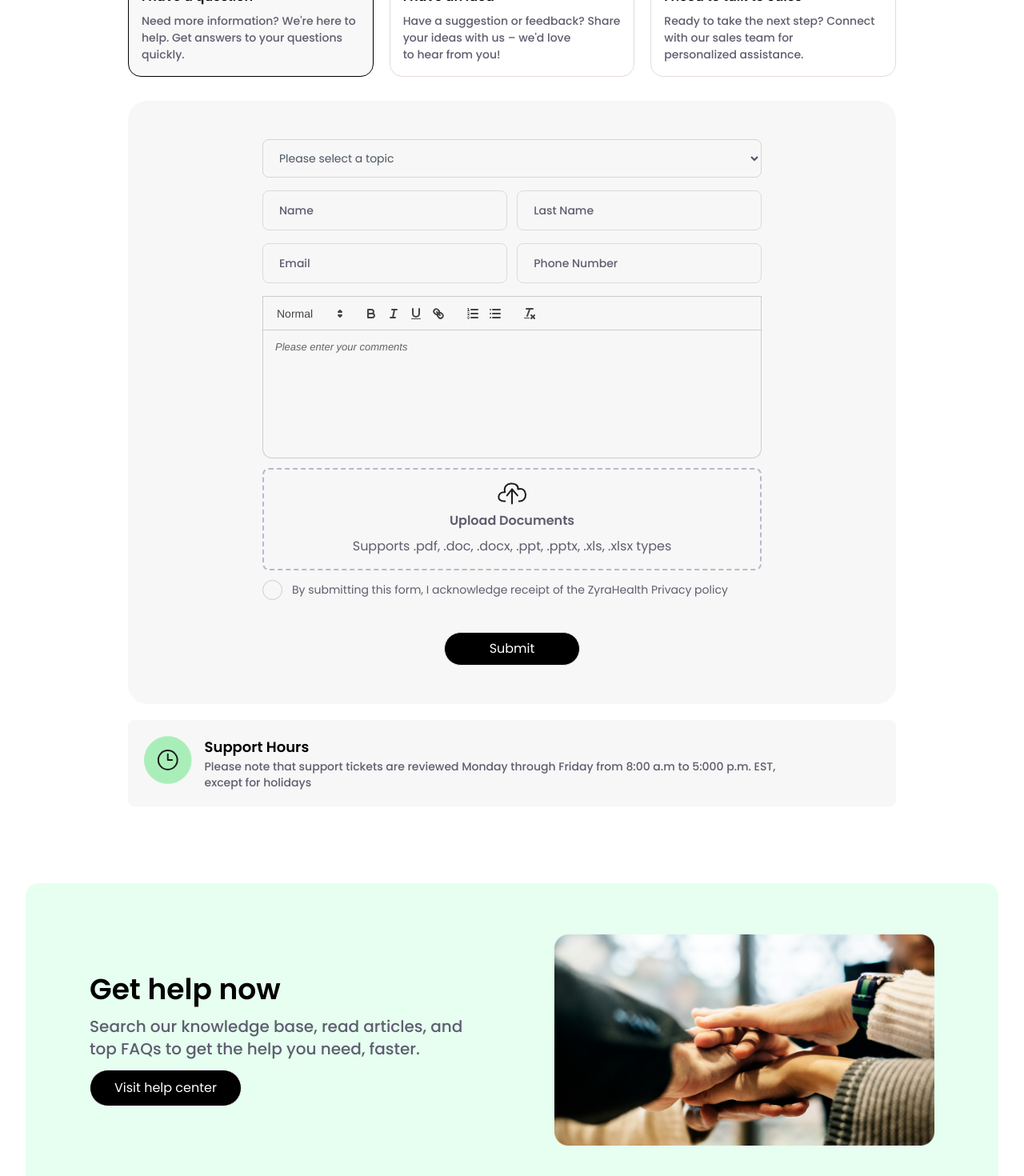
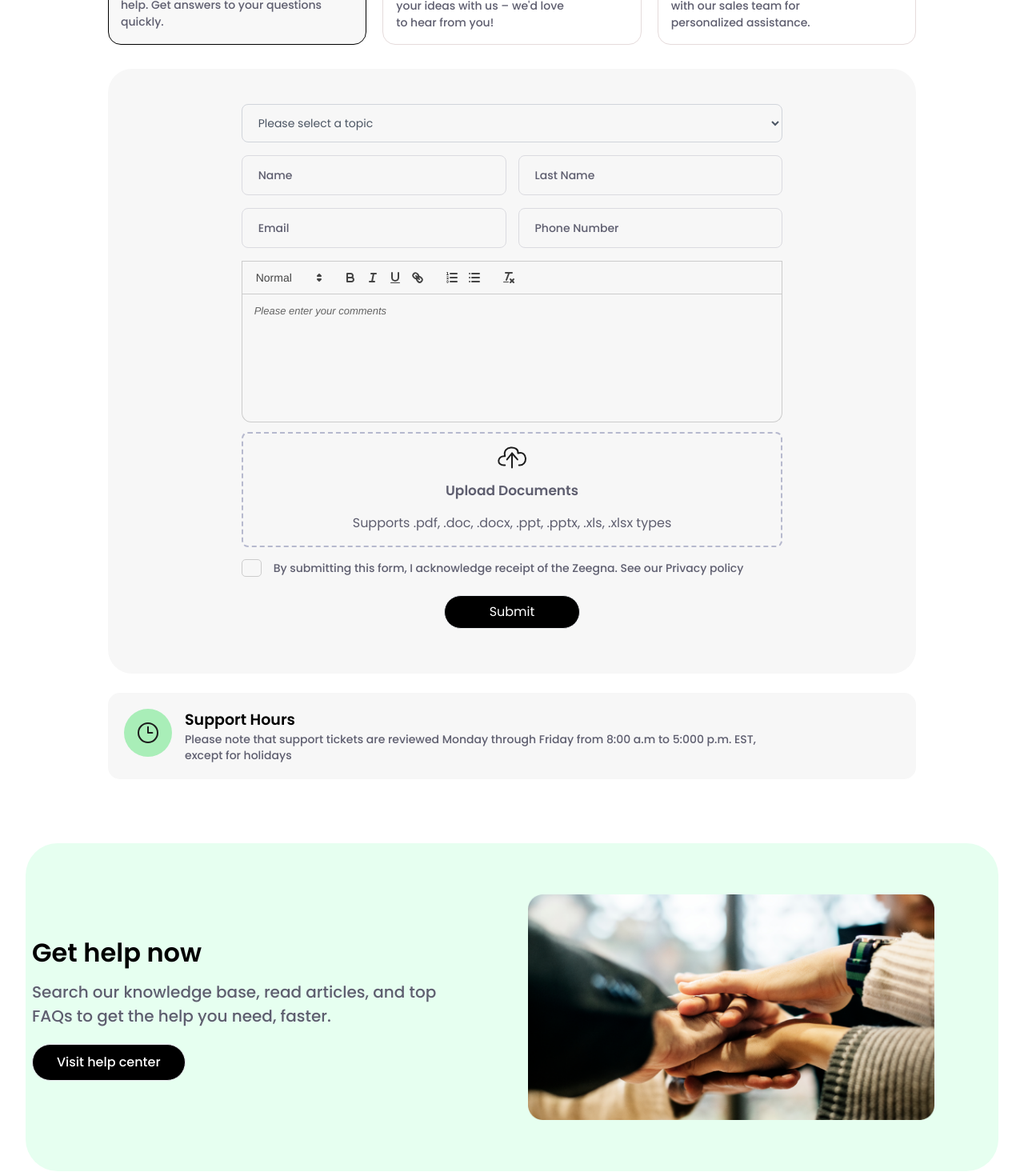
Before and after one commit to qasimfida/zeegna-updated, a React (Vite) app: page /get-in-touch in a window 1280 px wide. Shown: the part 500-1970 px from the top of the page at 80% size. Built offline with nearby package versions, Linux system fonts and the light colour scheme.

Commit message:
worked on guiding principles

```diff
--- a/src/components/form/Form.jsx
+++ b/src/components/form/Form.jsx
@@ -7,8 +7,8 @@ import "react-quill/dist/quill.snow.css";
 const Form = () => {
   const [value, setValue] = useState("");
   return (
-    <form className="bg-[#F7F7F7] mt-[30px] flex justify-center rounded-3xl w-full poppin">
-      <div className="w-[65%] py-12 flex flex-col justify-center">
+    <form className="bg-[#F7F7F7] mt-[30px] flex justify-center rounded-[30px] max-sm:rounded-[15px] w-full poppin">
+      <div className="md:w-[67%] max-sm:mx-[15px] pt-[44px] flex flex-col justify-center">
         <select
           className="bg-transparent border border-gray-300 rounded-lg px-4 py-3	w-full text-gray-600 text-sm"
           defaultValue=""
@@ -18,11 +18,11 @@ const Form = () => {
           <option value="family">Two</option>
           <option value="friend">Three</option>
         </select>
-        <div className="flex flex-col justify-between md:flex-row pt-4 gap-3">
+        <div className="flex flex-col justify-between md:flex-row pt-4 gap-[15px]">
           <FormInput placeholder="Name" />
           <FormInput placeholder="Last Name" />
         </div>
-        <div className="flex flex-col justify-between md:flex-row pt-4 gap-3">
+        <div className="flex flex-col justify-between md:flex-row pt-4 gap-[15px]">
           <FormInput placeholder="Email" />
           <FormInput placeholder="Phone Number" />
         </div>
@@ -31,28 +31,43 @@ const Form = () => {
           value={value}
           onChange={setValue}
           placeholder="Please enter your comments"
-          className="bg-transparent mt-4 rounded-full border-none"
+          className="bg-transparent mt-4  rounded-t-[15px]	 text-[14px] font-medium"
         />
-        <div className="flex items-center flex-col mt-3 border-dashed rounded-lg border-[2px] border-[#B6B9CE] py-4 gap-2">
+        <div
+          className="flex items-center flex-col mt-3 max-sm:px-[10px] border-dashed rounded-lg border-[2px] border-[#B6B9CE] py-4 gap-[15px] cursor-pointer"
+          onClick={() => document.getElementById("fileUpload").click()}
+        >
           <div>
             <Uploadicon />
           </div>
-          <h3 className=" text-base font-semibold text-[#5E5E6F]">
+          <h3 className="text-[17px] font-semibold text-[#5E5E6F]">
             Upload Documents
           </h3>
-          <p className="text-[#5E5E6F] text-base ">
-            Supports .pdf, .doc, .docx, .ppt, .pptx, .xls, .xlsx types
+          <p className="text-[#5E5E6F] text-base">
+            Supports .pdf, .doc, .docx, .ppt, .pptx, .xls, .xlsx types
+          </p>
+
+          <input
+            id="fileUpload"
+            type="file"
+            className="hidden"
+            accept=".pdf,.doc,.docx,.ppt,.pptx,.xls,.xlsx"
+            onChange={(e) => console.log(e.target.files)}
+          />
+        </div>
+
+        <div className=" flex gap-[15px] mt-[15px] md:items-center">
+          <input
+            type="checkbox"
+            className="!rounded-[5px] w-[22px] !h-[22px]  "
+          />
+          <p className="text-[#5E5E6F] text-sm font-medium">
+            By submitting this form, I acknowledge receipt of the Zeegna. See
+            our Privacy policy
           </p>
         </div>
-        <div className=" flex gap-3 mt-3 items-center">
-          <input type="checkbox" />
-          <p className="text-[#5E5E6F] text-sm">
-            By submitting this form, I acknowledge receipt of the
-            ZyraHealth Privacy policy
-          </p>
-        </div>
-        <div className="flex justify-center mt-10">
-          <button className="py-2 px-14 bg-black hover:bg-transparent hover:text-black hover:border-black border-[1px] text-white rounded-full">
+        <div className="flex justify-center mt-[23px] pb-[56px]">
+          <button className="py-2 px-14 bg-black hover:bg-transparent hover:text-black hover:border-black border-[1px] text-white rounded-full max-sm:w-full">
             Submit
           </button>
         </div>
--- a/src/components/form/Salesform.jsx
+++ b/src/components/form/Salesform.jsx
@@ -4,60 +4,82 @@ import ReactQuill from "react-quill";
 import Uploadicon from "../../assets/icons/contacticons/Uploadicon";
 import "react-quill/dist/quill.snow.css";
 
-const Salesform = () => {
+const Form = () => {
   const [value, setValue] = useState("");
-
   return (
-    <form className="bg-[#F7F7F7] mt-[30px] flex justify-center rounded w-full poppin">
-      <div className="w-[80%] py-12 flex flex-col justify-center">
+    <form className="bg-[#F7F7F7] mt-[30px] flex justify-center rounded-[30px] max-sm:rounded-[15px] w-full poppin">
+      <div className="md:w-[67%] max-sm:mx-[15px] pt-[44px] flex flex-col justify-center">
         <select
-          className="border border-gray-300 rounded-lg bg-transparent px-4 py-3	w-full text-gray-600 text-sm"
-          defaultValue="pleade"
+          className="bg-transparent border border-gray-300 rounded-lg px-4 py-3	w-full text-gray-600 text-sm"
+          defaultValue=""
         >
           <option value="please select a topic">Please select a topic</option>
           <option value="self">one</option>
           <option value="family">Two</option>
           <option value="friend">Three</option>
         </select>
-        <div className="flex flex-col justify-between md:flex-row pt-4 gap-3">
+        <div className="flex flex-col justify-between md:flex-row pt-4 gap-[15px]">
           <FormInput placeholder="Name" />
           <FormInput placeholder="Last Name" />
         </div>
-        <div className="flex flex-col justify-between md:flex-row pt-4 gap-3">
+        <div className="flex flex-col justify-between md:flex-row pt-4 gap-[15px]">
           <FormInput placeholder="Email" />
           <FormInput placeholder="Phone Number" />
         </div>
         <div className="flex flex-col justify-between md:flex-row pt-4 gap-3">
           <FormInput placeholder="Company Name" />
-          <FormInput placeholder="Company Category" />
+          <select
+            className="bg-transparent border border-gray-300 rounded-lg px-4 py-3 md:w-[352px]	 text-gray-600 text-sm"
+            defaultValue=""
+          >
+            <option value="please select a topic">Company category</option>
+            <option value="self">one</option>
+            <option value="family">Two</option>
+            <option value="friend">Three</option>
+          </select>
         </div>
+        ;
         <ReactQuill
           theme="snow"
           value={value}
           onChange={setValue}
           placeholder="Please enter your comments"
-          className="bg-transparent mt-4 rounded-lg border-none"
+          className="bg-transparent mt-4  rounded-t-[15px]	 text-[14px] font-medium"
         />
-        <div className="flex items-center flex-col mt-3 border-dashed rounded-lg border-[2px] border-[#B6B9CE] py-4 gap-2">
+        <div
+          className="flex items-center flex-col mt-3 max-sm:px-[10px] border-dashed rounded-lg border-[2px] border-[#B6B9CE] py-4 gap-[15px] cursor-pointer"
+          onClick={() => document.getElementById("fileUpload").click()}
+        >
           <div>
             <Uploadicon />
           </div>
-          <h3 className="text-base font-semibold text-[#5E5E6F]">
+          <h3 className="text-[17px] font-semibold text-[#5E5E6F]">
             Upload Documents
           </h3>
           <p className="text-[#5E5E6F] text-base">
-            Supports .pdf, .doc, .docx, .ppt, .pptx, .xls, .xlsx types
+            Supports .pdf, .doc, .docx, .ppt, .pptx, .xls, .xlsx types
+          </p>
+
+          <input
+            id="fileUpload"
+            type="file"
+            className="hidden"
+            accept=".pdf,.doc,.docx,.ppt,.pptx,.xls,.xlsx"
+            onChange={(e) => console.log(e.target.files)}
+          />
+        </div>
+        <div className=" flex gap-[15px] mt-[15px] md:items-center">
+          <input
+            type="checkbox"
+            className="!rounded-[5px] w-[22px] !h-[22px]  "
+          />
+          <p className="text-[#5E5E6F] text-sm font-medium">
+            By submitting this form, I acknowledge receipt of the Zeegna. See
+            our Privacy policy
           </p>
         </div>
-        <div className=" flex gap-3 mt-3 items-center">
-          <input type="checkbox" />
-          <p className="text-[#5E5E6F] text-sm">
-            By submitting this form, I acknowledge receipt of the
-            ZyraHealth Privacy policy
-          </p>
-        </div>
-        <div className="flex justify-center mt-10">
-          <button className="py-2 px-14 bg-black hover:bg-transparent hover:text-black hover:border-black border-[1px] text-white rounded-full">
+        <div className="flex justify-center mt-[23px] pb-[56px]">
+          <button className="py-2 px-14 bg-black hover:bg-transparent hover:text-black hover:border-black border-[1px] text-white rounded-full max-sm:w-full">
             Submit
           </button>
         </div>
@@ -66,4 +88,4 @@ const Salesform = () => {
   );
 };
 
-export default Salesform;
+export default Form;
--- a/src/components/getintouch/Contact.jsx
+++ b/src/components/getintouch/Contact.jsx
@@ -1,7 +1,7 @@
 import React from "react";
 import PhoneIcon from "../../assets/icons/contacticons/PhoneIcon";
 import Dollericon from "../../assets/icons/contacticons/Dollericon";
-import Personicon from "../../assets/icons/contacticons/Personicon"
+import Personicon from "../../assets/icons/contacticons/Personicon";
 import "../../assets/css/input.css";
 import { useState } from "react";
 import Clockicon from "../../assets/icons/contacticons/Clockicon";
@@ -16,11 +16,11 @@ const Contact = () => {
   };
 
   return (
-    <section className="mt-[40px] sm:mx-40 flex flex-col items-center poppin">
-      <div className="grid md:grid-cols-3 gap-5">
+    <section className="mt-[40px] sm:mx-[135px] max-sm:mx-[16px] flex flex-col items-center poppin">
+      <div className="grid md:grid-cols-3 gap-[20px]">
         {/* Tab one */}
         <div
-          className={`border border-[#e5dbdb] rounded-2xl px-4 py-4 cursor-pointer hover:bg-[#F8F8F8] ${
+          className={`border border-[#e5dbdb] rounded-2xl p-[15px] cursor-pointer hover:bg-[#F8F8F8] ${
             activeTab === 1 ? "bg-[#F8F8F8] border-black" : ""
           }`}
           onClick={() => handleTabClick(1)}
@@ -81,13 +81,13 @@ const Contact = () => {
       {activeTab === 1 && <Form />}
       {activeTab === 2 && <Form />}
       {activeTab === 3 && <Salesform />}
-      <div className=" w-full flex gap-4 bg-[#f7f7f7] p-5 mb-[80px] rounded-lg mt-5">
+      <div className=" w-full flex gap-4 bg-[#f7f7f7] p-5 mb-[80px] max-sm:mb-[50px] rounded-[15px] mt-[24px]">
         <Clockicon />
         <div className="">
-          <h1 className="text-lg font-semibold">Support Hours</h1>
+          <h1 className="text-[19px] font-semibold">Support Hours</h1>
           <p className="text-[#5E5E6F] text-sm font-medium">
             Please note that support tickets are reviewed Monday through Friday
-            from 8:00 a.m to 5:000 p.m. EST, except for holidays
+            from 8:00 a.m to 5:000 p.m. EST, <br /> except for holidays
           </p>
         </div>
       </div>
--- a/src/components/getintouch/Gethelp.jsx
+++ b/src/components/getintouch/Gethelp.jsx
@@ -5,22 +5,24 @@ import img from "../../../public/images/getHelp.png";
 const Gethelp = () => {
   return (
     <>
-      <section className="sm:mx-8 mt-4 poppin mb-[80px]">
-        <div className="flex-col flex sm:flex-row justify-between gap-4 bg-[#e6fff0] sm:px-20 pl-2 rounded-2xl py-16">
-          <div className="sm:w-[45%] w-auto flex flex-col items-start justify-center gap-3">
-            <h1 className="text-4xl font-semibold">Get help now </h1>
-            <p className="text-[#5E5E6F] text-xl font-medium">
+      <section className="sm:mx-8 max-sm:mx-[16px]  poppin mb-[80px] max-sm:mb-[50px]">
+        <div className="flex-col flex sm:flex-row justify-between gap-4 bg-[#e6fff0] sm:px-20 md:pl-2 rounded-[40px] py-16 max-sm:py-[50px]">
+          <div className="sm:w-[45%] w-auto flex flex-col items-start max-sm:items-center justify-center gap-[10px] max-sm:text-center">
+            <h1 className="text-[32px] font-semibold max-sm:text-[24px] max-sm:text-center">
+              Get help now{" "}
+            </h1>
+            <p className="text-[#5E5E6F] text-[20px] font-medium max-sm:text-[16px] max-sm:text-center max-sm:mx-[16px]">
               Search our knowledge base, read articles, and top FAQs to get the
               help you need, faster.
             </p>
             <Link to="/help-center">
               {" "}
-              <button className="py-[10px] px-[30px] bg-black hover:bg-transparent hover:text-black hover:border-black border-[1px] text-white cursor-pointer rounded-3xl">
+              <button className="py-[10px] mt-[10px] px-[30px] bg-black hover:bg-transparent hover:text-black hover:border-black border-[1px] font-medium text-white cursor-pointer rounded-3xl">
                 Visit help center
               </button>
             </Link>
           </div>
-          <div className="sm:w-[45%] w-3/4">
+          <div className="sm:w-[45%]  max-sm:mx-[16px] max-sm:mt-[16px] ">
             <img src={img} alt="" />
           </div>
         </div>
--- a/src/layout/header/Header.jsx
+++ b/src/layout/header/Header.jsx
@@ -15,7 +15,7 @@ import { Bars3Icon, XMarkIcon } from "@heroicons/react/24/outline";
 function Header({ styles = "" }) {
   const location = useLocation();
   const bgColor =
-    location.pathname === "/resources"
+    location.pathname === "/resources " || location.pathname === "/get-in-touch"
       ? "bg-[#F7F7F7]"
       : location.pathname === "/help-center" ||
         location.pathname === "/article" ||
```
Also changed, not shown: src/components/getintouch/Getintouch.jsx (+7 -5 lines).
